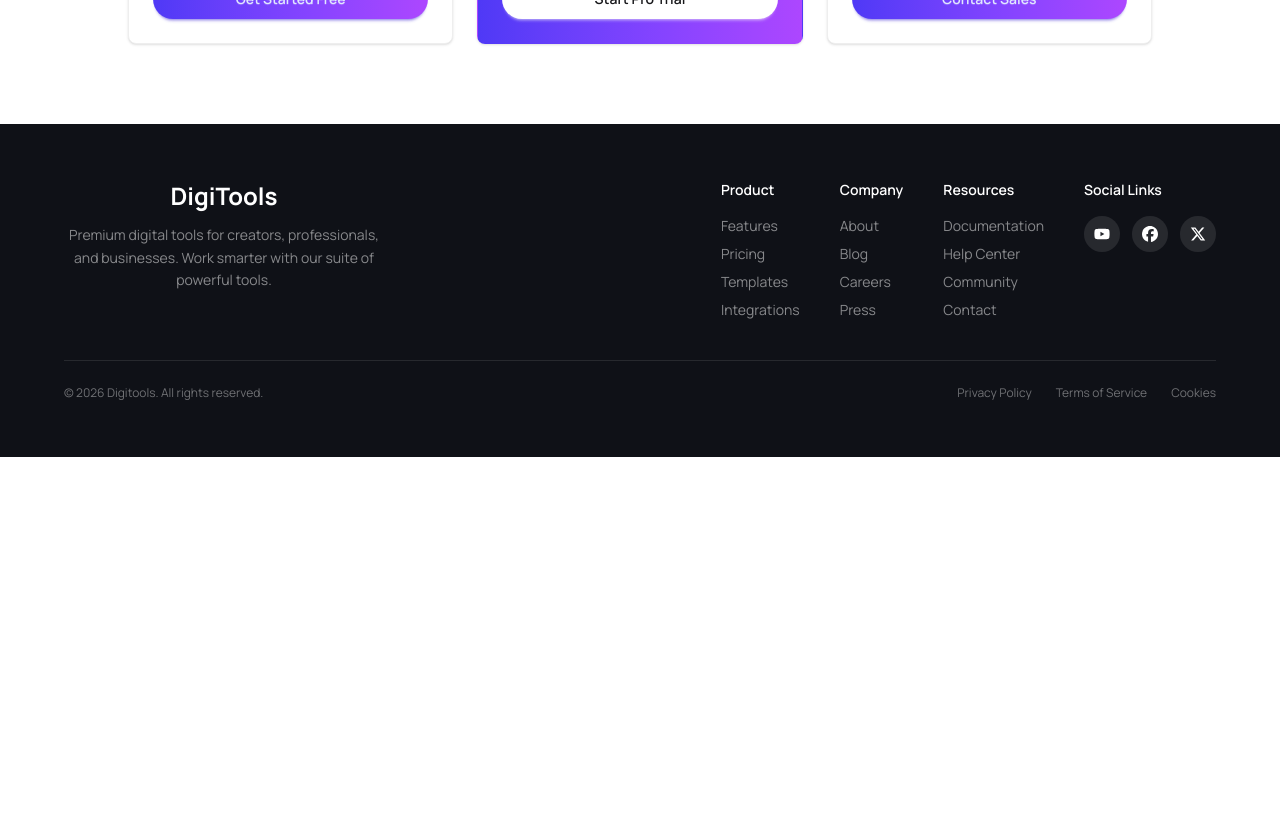
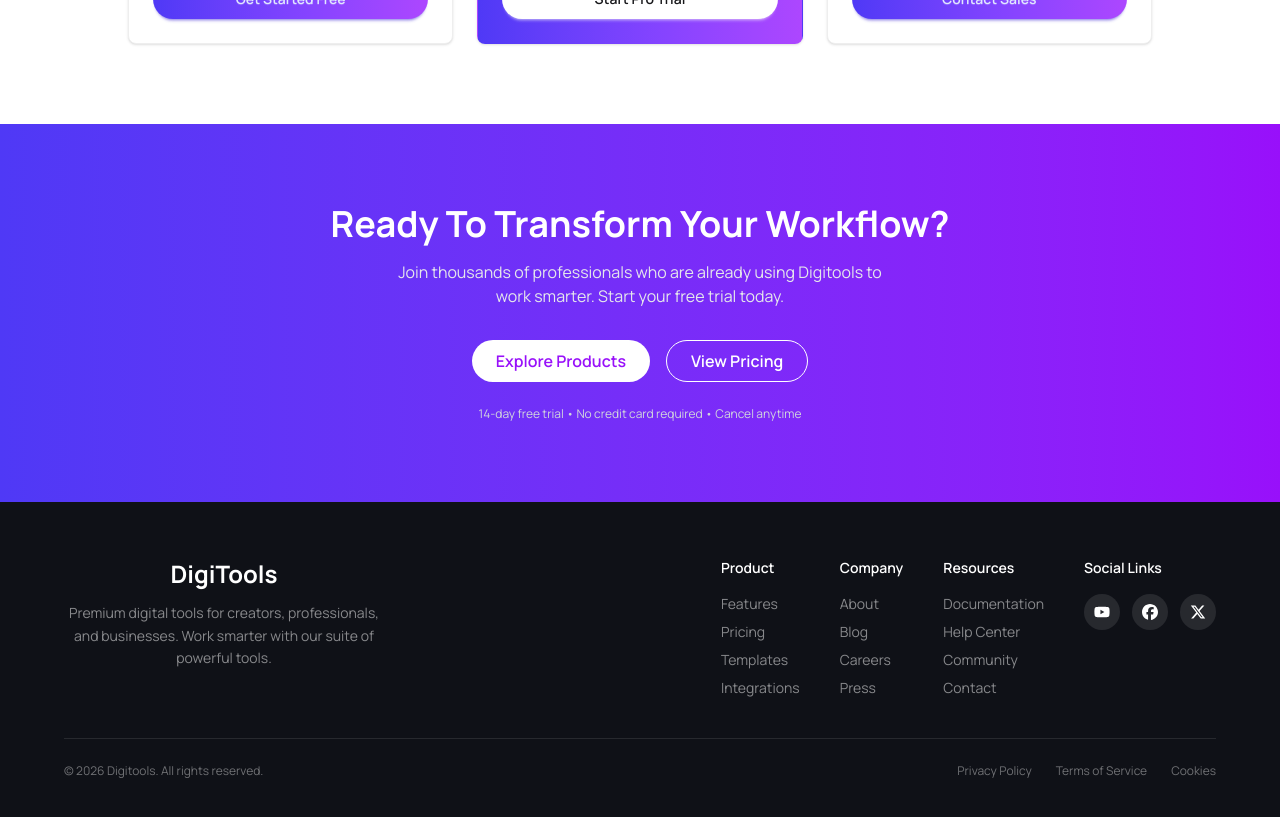
Before and after one commit to tanjirman/DigiTools, a React (Vite) app: page / in a window 1280 px wide. Shown: the part 3580-4397 px from the top of the page. Before the commit the page ends 4037 px from the top, so only its background shows below. Built offline with nearby package versions, Linux system fonts and the light colour scheme.

Commit message:
Creating the workflow section

```diff
--- a/src/App.jsx
+++ b/src/App.jsx
@@ -7,6 +7,7 @@ import NavBar from './Components/Navbar/Navbar'
 import Pricing from './Components/Pricing/Pricing'
 import Products from './Components/Products/Products'
 import { ToastContainer } from 'react-toastify'
+import Workflow from './Components/Workflow/Workflow'
 
 function App() {
 
@@ -31,6 +32,8 @@ function App() {
 
       <Pricing/>
 
+      <Workflow/>
+
       <Footer/>
     </>
   )
--- a/src/Components/Cart/Cart.jsx
+++ /dev/null
@@ -1,11 +0,0 @@
-import React from 'react';
-
-const Cart = () => {
-    return (
-        <div>
-            <h1 className="bg-amber-500 p-20">cart</h1>
-        </div>
-    );
-};
-
-export default Cart;
--- a/src/Components/ProductsCard/ProductsCard.jsx
+++ b/src/Components/ProductsCard/ProductsCard.jsx
@@ -59,7 +59,7 @@ const ProductsCard = ({ product, onAddToCart, isInCart }) => {
         className={`w-full py-2 rounded-full text-white font-medium transition
           ${isInCart
             ? "bg-gray-300 cursor-not-allowed"
-            : "bg-gradient-to-r from-purple-500 to-indigo-500 hover:opacity-90"
+            : "bg-linear-to-r from-purple-500 to-indigo-500 hover:opacity-90"
           }`}
       >
         {isInCart ? "Added to Cart ✓" : "Buy Now"}
--- /dev/null
+++ b/src/Components/Workflow/Workflow.jsx
@@ -0,0 +1,38 @@
+const Workflow = () => {
+  return (
+    <section className="bg-linear-to-r from-[#4F39F6] to-purple-600 text-white py-20">
+      <div className="max-w-4xl mx-auto text-center px-6">
+
+        {/* Heading */}
+        <h2 className="text-3xl md:text-4xl font-bold mb-4">
+          Ready To Transform Your Workflow?
+        </h2>
+
+        {/* Subtext */}
+        <p className="text-xs mx-auto w-7/12 md:text-base text-gray-200 mb-8">
+          Join thousands of professionals who are already using Digitools to work smarter.
+          Start your free trial today.
+        </p>
+
+        {/* Buttons */}
+        <div className="flex flex-col sm:flex-row justify-center gap-4 mb-6">
+          <button className="bg-white text-purple-600 px-6 py-2 rounded-full font-semibold hover:bg-gray-100">
+            Explore Products
+          </button>
+
+          <button className="border border-white px-6 py-2 rounded-full font-semibold hover:bg-white hover:text-purple-600 transition">
+            View Pricing
+          </button>
+        </div>
+
+        {/* Footer Text */}
+        <p className="text-xs text-gray-300">
+          14-day free trial • No credit card required • Cancel anytime
+        </p>
+
+      </div>
+    </section>
+  );
+};
+
+export default Workflow;
```
